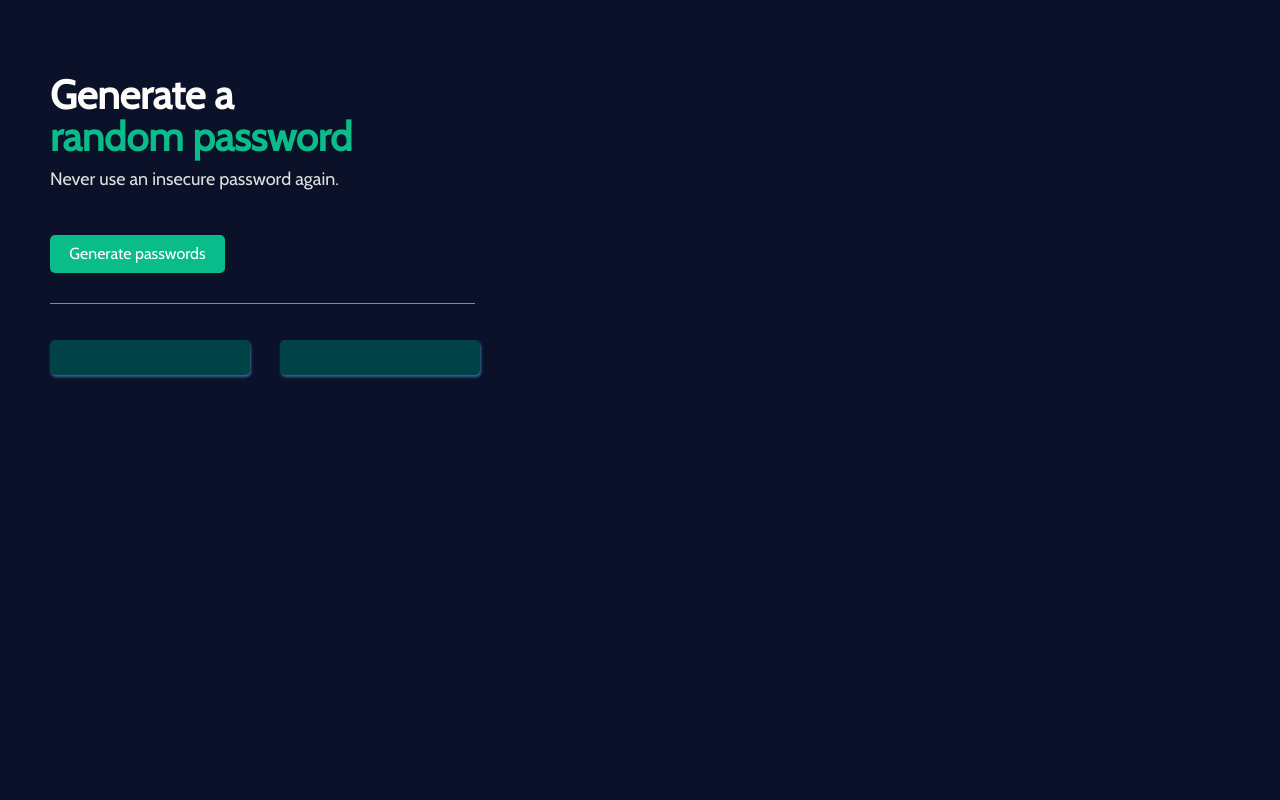
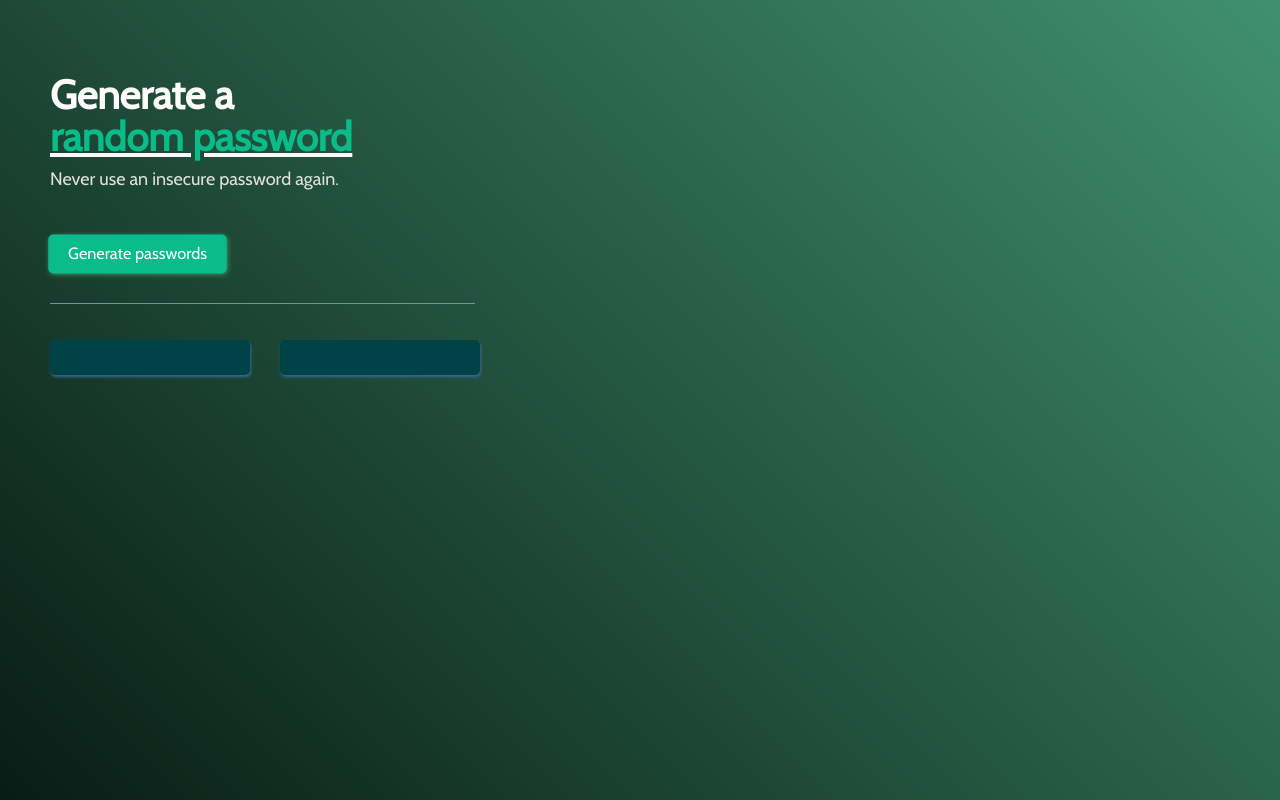
Before and after one commit to NyxVixen/password-generator, a plain HTML site: page index.html in a window 1280 px wide. In both pictures the pointer is over the button "Generate passwords". Drawn offline with nearby package versions, Linux system fonts and the light colour scheme.

Commit message:
Update index.css

```diff
--- a/index.css
+++ b/index.css
@@ -8,7 +8,7 @@ body {
     display: flex;
     justify-content: start;
     flex-direction: column;
-    background-color: #0a1128;
+    background: linear-gradient(45deg, #081c15, #1b4332, #2d6a4f, #40916c);
     color: #fefcfb;
     margin-left: 50px;
     padding-top: 50px;
@@ -42,6 +42,8 @@ h1:nth-last-of-type(1) {
     color: #09bc8a;
     margin: -20px 0;
     padding-bottom: 10px;
+    text-decoration: underline;
+    text-decoration-color: #fdf8f8;
 }
 
 p {
@@ -66,3 +68,10 @@ button {
     border-radius: 5px;
     font-size: 16px;
 }
+
+button:hover {
+    transform: scale(102%);
+    transition: 300ms;
+    box-shadow: 1px 1px 5px #40916c;
+    cursor: pointer;
+}
```
